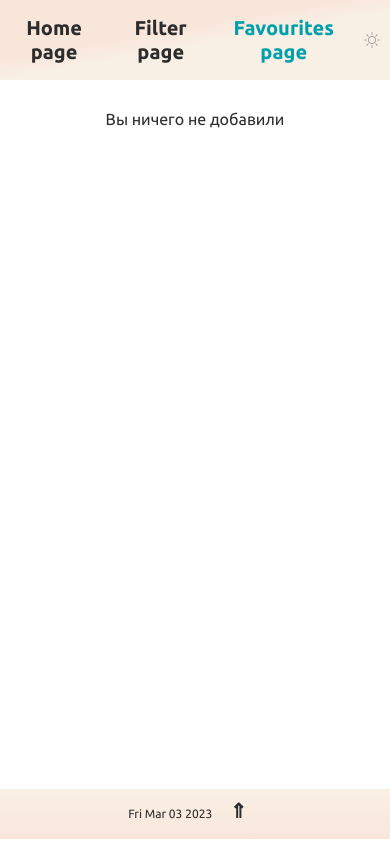
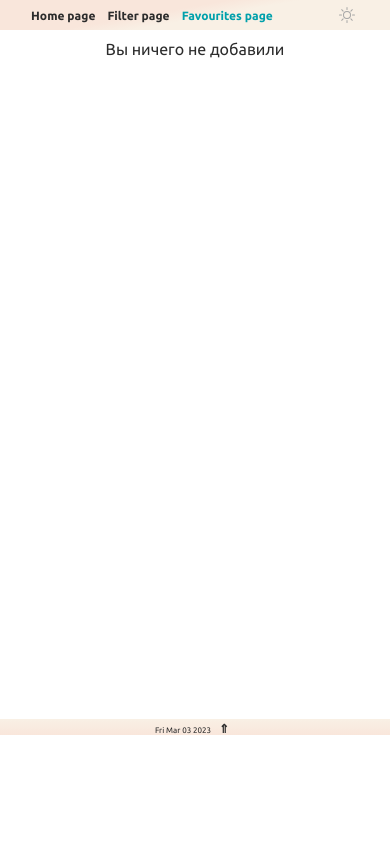
Before and after one commit to igor-sergeevich-po/affordable-housing, a React (Create React App) app: page /affordable-housing/favourites-page in a window 390 px wide. Built offline with nearby package versions, Linux system fonts and the light colour scheme.

Commit message:
fix layout bag

```diff
--- a/src/components/header/header.css
+++ b/src/components/header/header.css
@@ -8,7 +8,6 @@
 .wrapper {
   display: flex;
   align-items: center;
-
   justify-content: space-around;
   flex-grow: 1;
 }
@@ -55,3 +54,34 @@
   border-radius: 15px;
   transition: 0.2s;
 }
+
+@media (max-width: 1279px) {
+  .header {
+    height: 50px;
+    margin-bottom: 20px;
+  }
+  .header__housing-title {
+    font-size: 16px;
+    padding: 10px;
+  }
+  .footer {
+    font-size: 10px;
+    padding: 8px;
+    height: 20px;
+  }
+}
+@media (max-width: 1024px) {
+  .header {
+    height: 30px;
+    margin-bottom: 10px;
+  }
+  .header__housing-title {
+    font-size: 12px;
+    padding: 6px;
+  }
+  .footer {
+    font-size: 8px;
+    padding: 3px;
+    height: 10px;
+  }
+}
--- a/src/components/product-card/product-card.css
+++ b/src/components/product-card/product-card.css
@@ -1,7 +1,7 @@
 .product-card {
   position: relative;
-  width: 224px;
-  height: 368px;
+  max-width: 224px;
+  max-height: 368px;
   border-radius: 8px;
   background-color: rgb(255, 255, 255);
   box-shadow: var(--itemShadow) 0 0 20px 0;
--- a/src/components/product-cards/product-cards.css
+++ b/src/components/product-cards/product-cards.css
@@ -1,7 +1,7 @@
 .product-cards {
   display: flex;
   flex-direction: column;
-  width: 1280px;
+  max-width: 1280px;
   margin: 0 auto;
 }
 .product-cards__title {
@@ -16,20 +16,49 @@
 }
 .product-cards__container {
   display: flex;
-
   justify-content: center;
   margin: 0 35px;
   flex-wrap: wrap;
 }
 
-@media (max-width: 600px) {
+@media (max-width: 1279px) {
   .product-cards {
-    width: 300px;
+    flex-direction: row;
+  }
+  .product-cards__title {
+    justify-content: center;
   }
   .product-cards__title-text {
     font-size: 16px;
   }
   .product-cards__container {
-    width: 500px;
+    max-width: 800px;
+    margin: 0;
   }
 }
+@media (max-width: 1024px) {
+  .product-cards__title {
+    width: 200px;
+    width: 600%;
+    padding: 0;
+  }
+  .product-cards__title-text {
+    font-size: 12px;
+  }
+  .product-cards__container {
+    max-width: 600px;
+  }
+}
+
+@media (max-width: 600px) {
+  .product-cards__container {
+    flex-direction: column;
+    align-items: center;
+    flex-wrap: nowrap;
+    margin: 0;
+    padding: 0;
+  }
+  .product-cards__title {
+    width: 300px;
+  }
+}
--- a/src/components/product-cards/product-cards.js
+++ b/src/components/product-cards/product-cards.js
@@ -7,14 +7,13 @@ import "./product-cards.css";
 
 export const ProductCards = ({ houses, housesImage, titleText }) => {
   const statusSpiner = useSelector((state) => state.house.isDownloaded);
-  // const houses = useSelector((state) => state.house.houses);
 
   useEffect(() => {}, [statusSpiner, houses]);
   return (
     <div className="product-cards">
       <div className="product-cards__container">
         <div className="product-cards__title">
-          <span className="product-cards__title-text">{titleText}:</span>
+          <div className="product-cards__title-text">{titleText}:</div>
         </div>
 
         {!statusSpiner ? (
--- a/src/pages/filter-page/filter-page.css
+++ b/src/pages/filter-page/filter-page.css
@@ -1,5 +1,5 @@
 .filter-page {
-  width: 1280px;
+  max-width: 1280px;
   margin: 0 auto;
   min-height: calc(100vh-200px);
 }
@@ -18,3 +18,26 @@
 .filter-page__btn-more:hover {
   color: rgb(0, 234, 156);
 }
+
+@media (max-width: 1279px) {
+  .filter-page {
+    display: flex;
+    justify-content: center;
+    flex-direction: column;
+    align-items: center;
+    max-width: 1080px;
+    margin: auto;
+  }
+  .filter-page__btn-more {
+    margin: 0;
+    justify-content: center;
+    font-size: 12px;
+    line-height: 16.09px;
+    font-weight: 500;
+  }
+}
+@media (max-width: 1024px) {
+  .filter-page {
+    max-width: 100%;
+  }
+}
--- a/src/pages/filter-page/filter-page.jsx
+++ b/src/pages/filter-page/filter-page.jsx
@@ -51,11 +51,13 @@ export const FilterPage = () => {
       {!statusSpiner ? (
         <Spiner />
       ) : (
-        <ProductCards
-          houses={houses}
-          housesImage={housesImage}
-          titleText="Похожие объявления"
-        />
+        <div className="favourites-cards">
+          <ProductCards
+            houses={houses}
+            housesImage={housesImage}
+            titleText="Похожие объявления"
+          />
+        </div>
       )}
 
       <Link href="#" className="filter-page__btn-more" onClick={handleFetch}>
--- a/src/redux/slices/houseSlice.js
+++ b/src/redux/slices/houseSlice.js
@@ -29,7 +29,6 @@ export const getHouses = createAsyncThunk(
     dispatch(setHouses(res.data));
     dispatch(setHousesUnsplash(resUnsplash.data));
     dispatch(setStatusDownloaded(true));
-    // dispatch(setHousesImg(resImg.data));
   }
 );
 
```
